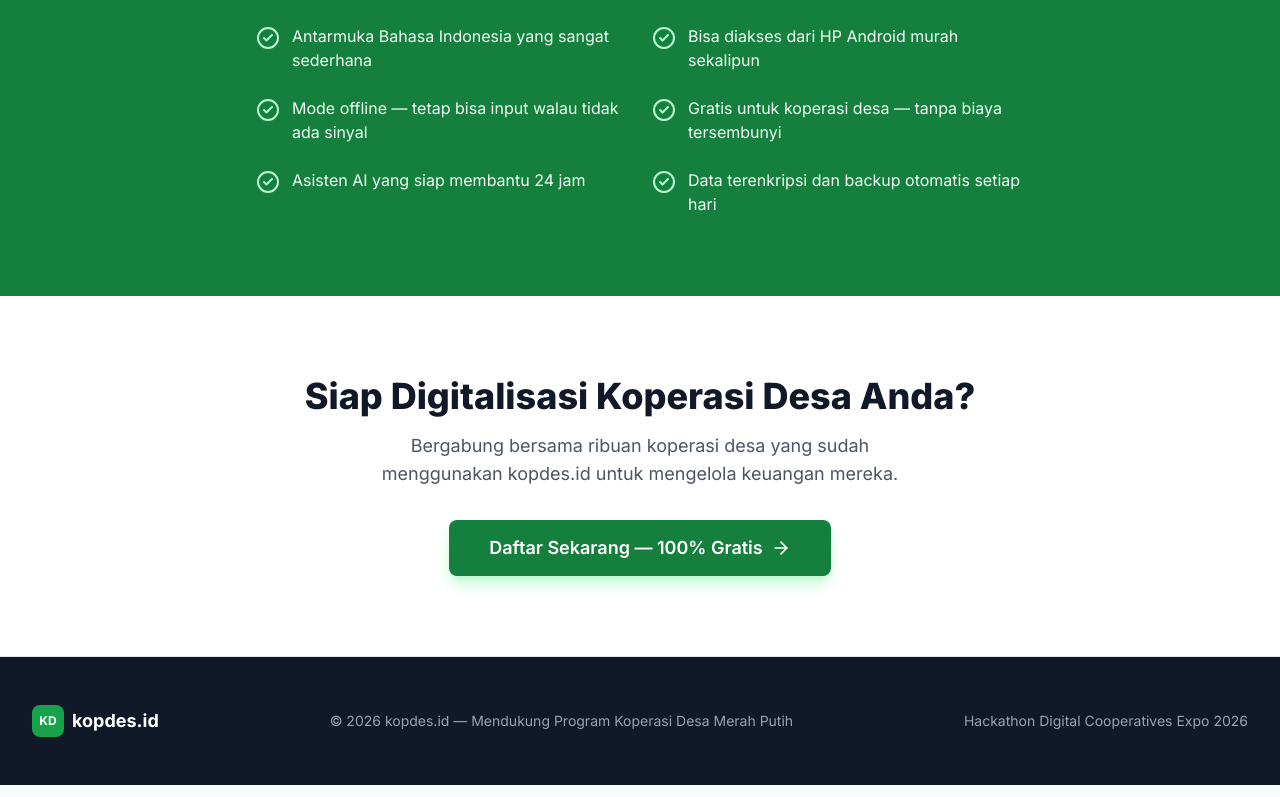
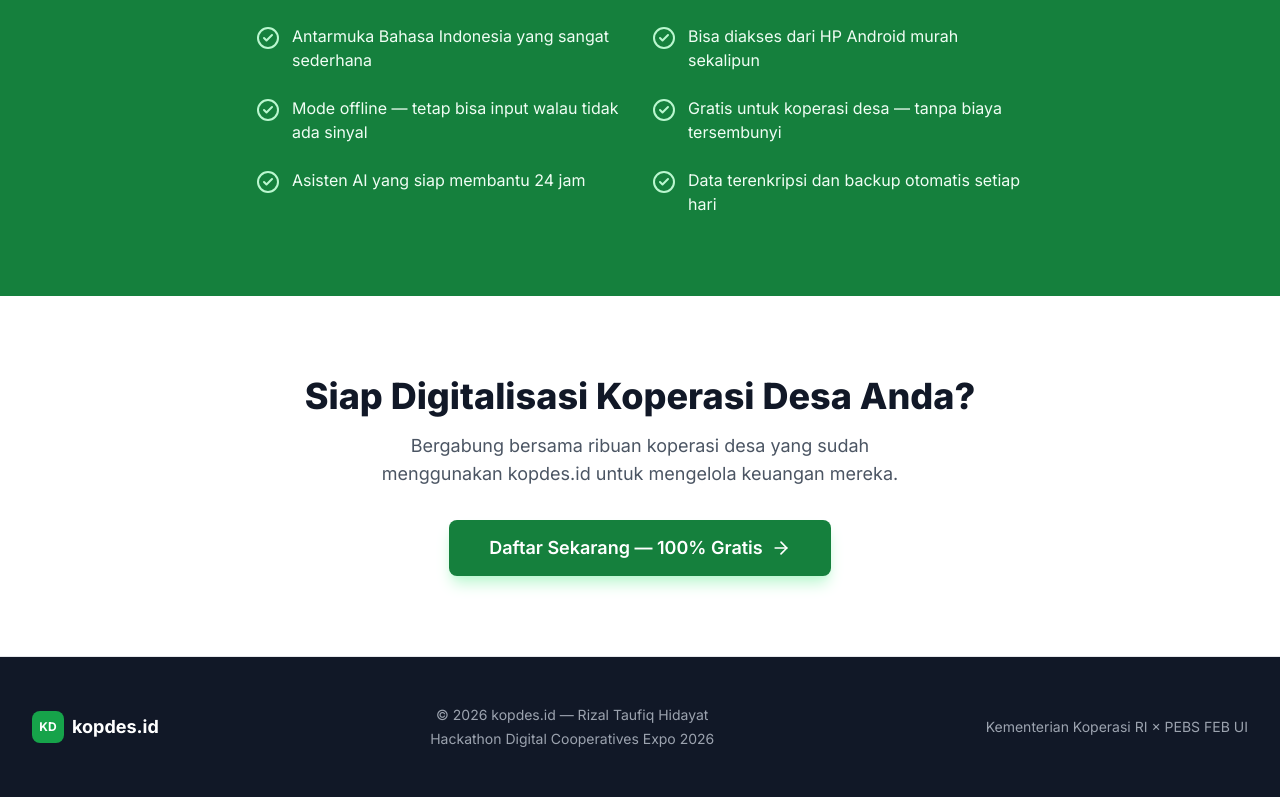
Before and after one commit to rteitch/kopdes-id, a Next.js app: page / in a window 1280 px wide. Shown: the part 2321-3118 px from the top of the page. Built offline with nearby package versions, Linux system fonts and the light colour scheme.

Commit message:
feat: add developer credit Rizal Taufiq Hidayat to landing page and README

```diff
--- a/src/app/page.tsx
+++ b/src/app/page.tsx
@@ -215,11 +215,12 @@
               </div>
               <span className="text-lg font-bold text-white">kopdes.id</span>
             </div>
-            <p className="text-sm text-gray-400 text-center">
-              © 2026 kopdes.id — Mendukung Program Koperasi Desa Merah Putih
-            </p>
+            <div className="text-sm text-gray-400 text-center">
+              <p>© 2026 kopdes.id — Rizal Taufiq Hidayat</p>
+              <p className="mt-1">Hackathon Digital Cooperatives Expo 2026</p>
+            </div>
             <div className="text-sm text-gray-400">
-              Hackathon Digital Cooperatives Expo 2026
+              Kementerian Koperasi RI × PEBS FEB UI
             </div>
           </div>
         </div>
```
Also changed, not shown: 1 other file (tests, documents, lock files or other folders).
